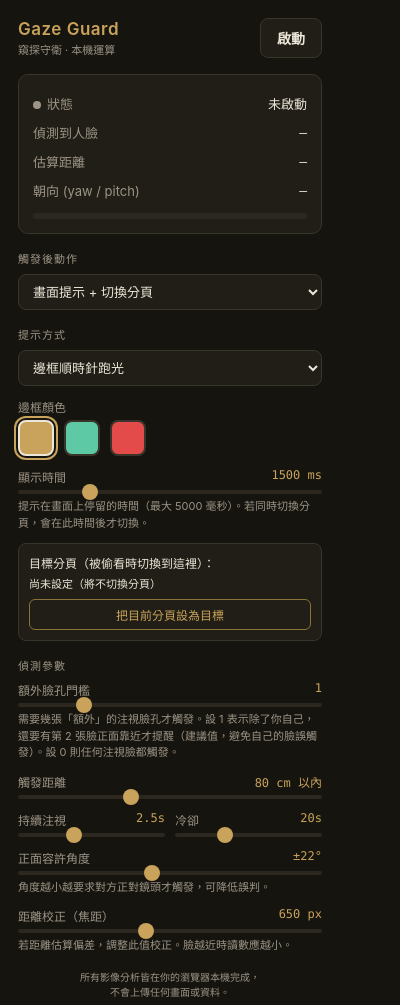
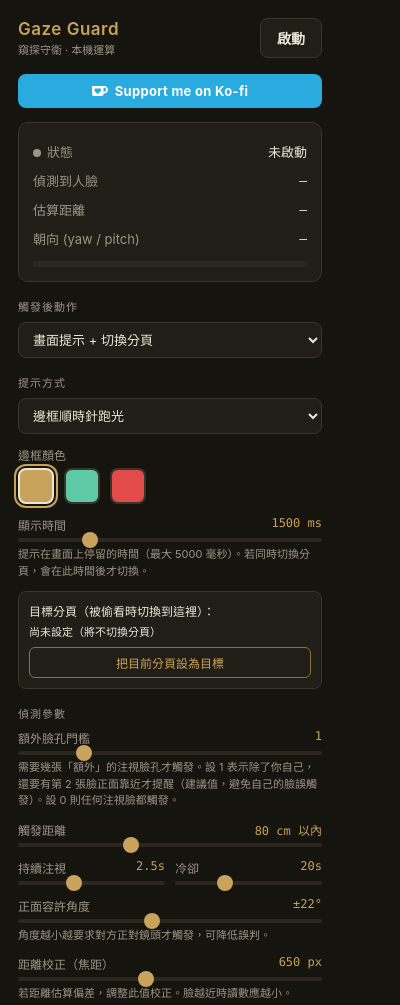
Before and after one commit to steepinglogic/gaze-guard, a browser extension: page popup.html in a window 400 px wide. Shown: the top 1005 px of the page. Drawn offline with Linux system fonts and the light colour scheme.

Commit message:
feat: add Ko-fi support button to popup

```diff
--- a/popup.html
+++ b/popup.html
@@ -220,6 +220,25 @@
       margin-top: 8px;
       display: none;
     }
+    .kofi-btn {
+      display: flex;
+      align-items: center;
+      justify-content: center;
+      gap: 7px;
+      width: 100%;
+      background: #29abe0;
+      border: none;
+      border-radius: 8px;
+      padding: 9px 12px;
+      font-size: 13px;
+      font-weight: 700;
+      color: #fff;
+      cursor: pointer;
+      font-family: var(--font);
+      margin-bottom: 14px;
+      letter-spacing: 0.3px;
+    }
+    .kofi-btn:hover { background: #1f96c9; }
     .footer {
       font-size: 10px;
       color: var(--text-dim);
@@ -237,6 +256,13 @@
     </div>
     <button id="toggle" class="toggle-btn">啟動</button>
   </div>
+
+  <button id="kofi-btn" class="kofi-btn">
+    <svg width="16" height="16" viewBox="0 0 24 24" fill="white" xmlns="http://www.w3.org/2000/svg">
+      <path d="M23.881 8.948c-.773-4.085-4.859-4.593-4.859-4.593H.723c-.604 0-.679.798-.679.798s-.082 7.324-.022 11.822c.164 2.424 2.586 2.672 2.586 2.672s8.267-.023 11.966-.049c2.438-.426 2.683-2.566 2.658-3.734 4.352.24 7.422-2.831 6.649-6.916zm-11.062 3.511c-1.246 1.453-4.011 3.976-4.011 3.976s-.121.119-.31.023c-.076-.057-.108-.09-.108-.09-.443-.441-3.368-3.049-4.034-3.954-.709-.965-1.041-2.7-.091-3.71.951-1.01 3.005-1.086 4.363.407 0 0 1.565-1.782 3.468-.963 1.904.82 1.832 3.011.723 4.311zm6.173.478c-.928.116-1.682.028-1.682.028V7.284h1.77s1.971.551 1.971 2.638c0 1.913-.985 2.667-2.059 3.015z"/>
+    </svg>
+    Support me on Ko-fi
+  </button>
 
   <div class="status">
     <div class="status-row">
--- a/popup.js
+++ b/popup.js
@@ -10,6 +10,7 @@ const angleText = $("angle-text");
 const watchFill = $("watch-fill");
 const errorBox = $("error-box");
 const targetCurrent = $("target-current");
+const kofiBtn = $("kofi-btn");
 
 let monitoring = false;
 let currentSettings = {};
@@ -124,6 +125,11 @@ toggleBtn.addEventListener("click", async () => {
   }
 });
 
+// --- Ko-fi 按鈕 ---
+kofiBtn.addEventListener("click", () => {
+  chrome.tabs.create({ url: "https://ko-fi.com/steepinglogic" });
+});
+
 // --- 設定目標分頁 ---
 $("set-target").addEventListener("click", async () => {
   const tabs = await chrome.tabs.query({ active: true, currentWindow: true });
```
